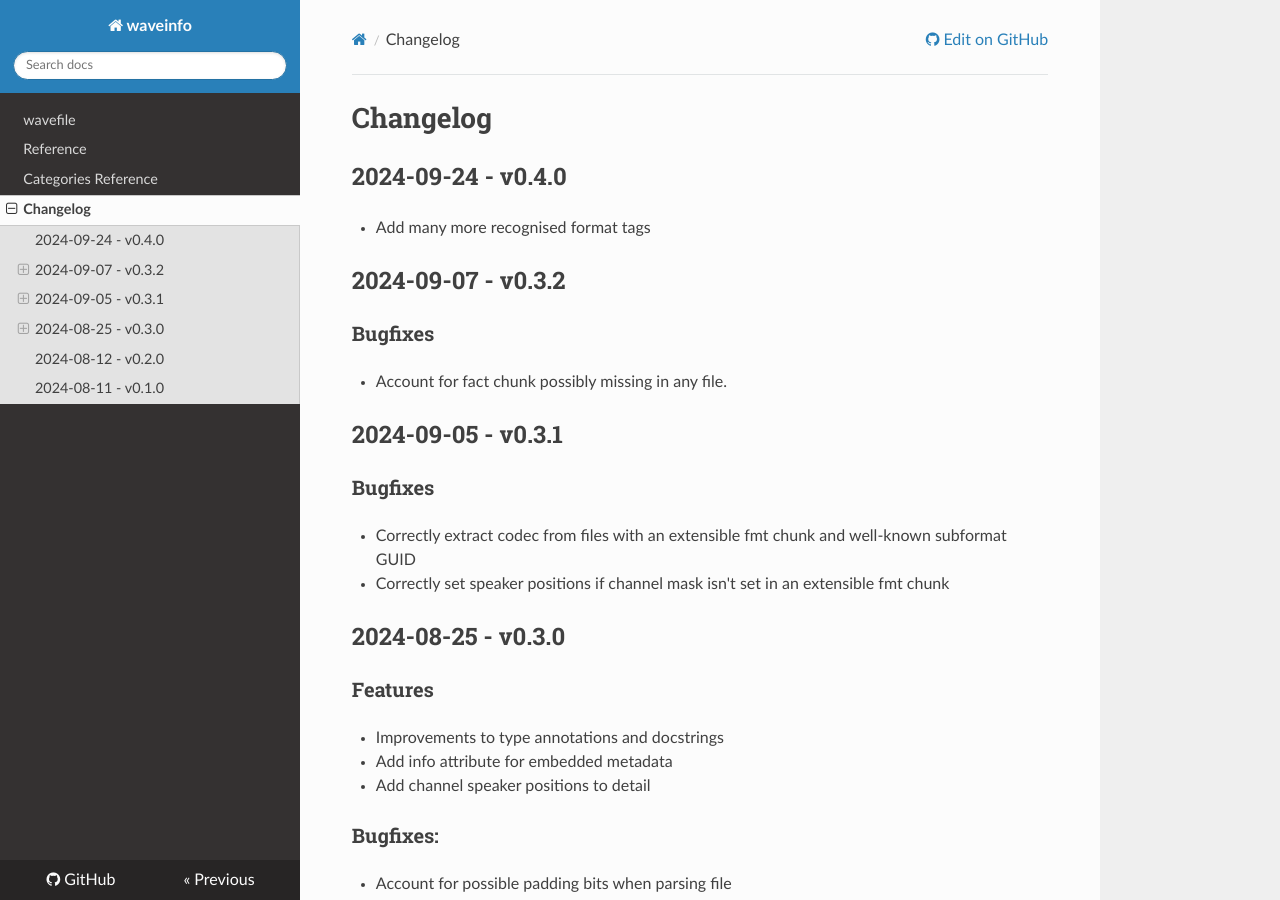
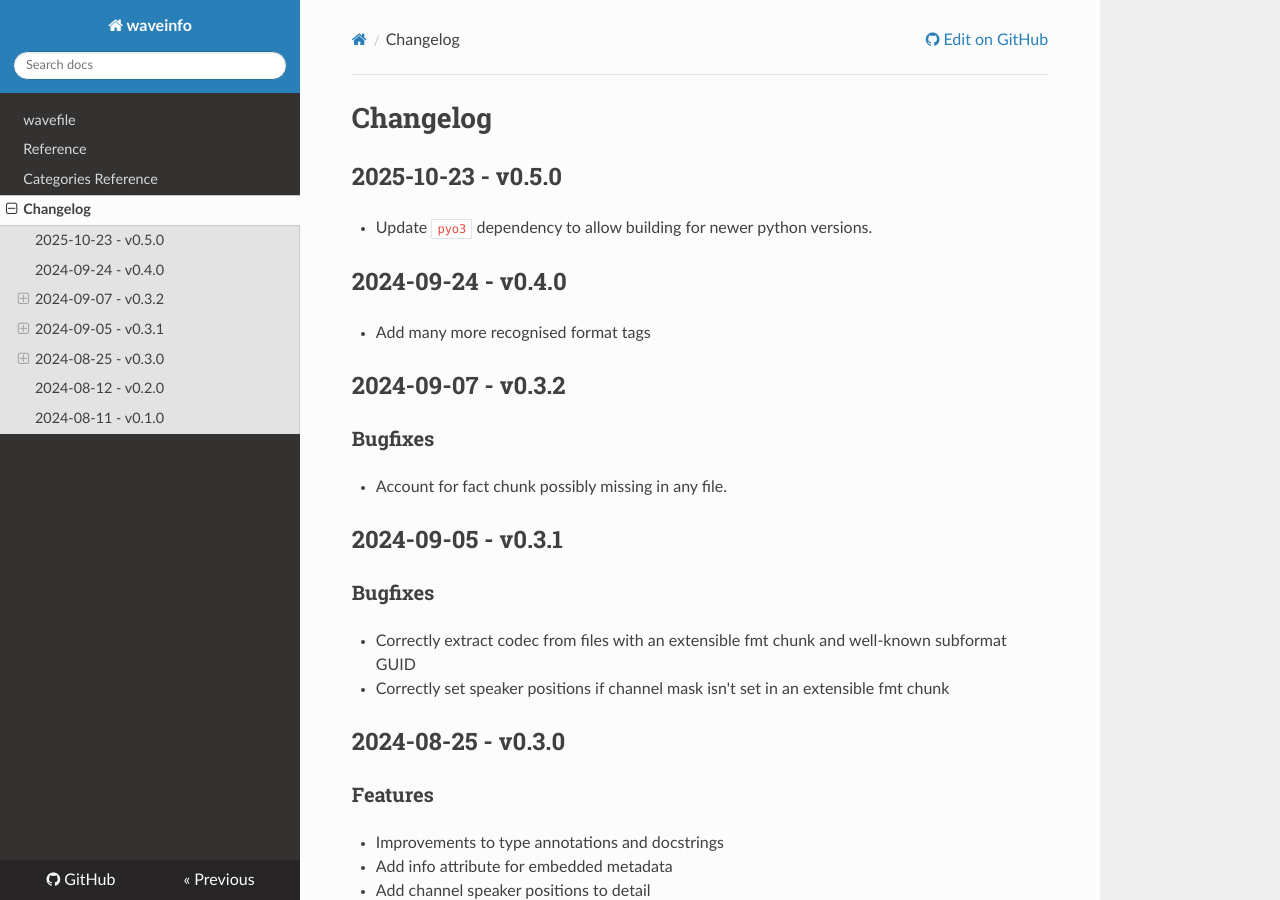
Before and after one commit to sumebrius/py-waveinfo, an MkDocs documentation site: the page built from docs/changelog.md, in a window 1280 px wide and 900 px high. Built offline with MkDocs 1.6.1, drawn with Linux system fonts in a browser that asks for light colours; nearby versions of some CDN libraries.

Commit message:
v0.5.0 release

```diff
--- a/Cargo.toml
+++ b/Cargo.toml
@@ -1,6 +1,6 @@
 [package]
 name = "waveinfo"
-version = "0.4.0"
+version = "0.5.0"
 edition = "2021"
 rust-version = "1.77"
 
--- a/docs/changelog.md
+++ b/docs/changelog.md
@@ -1,4 +1,8 @@
 # Changelog
+
+## 2025-10-23 - v0.5.0
+
+- Update `pyo3` dependency to allow building for newer python versions.
 
 ## 2024-09-24 - v0.4.0
 
```
Also changed, not shown: 1 other file.
